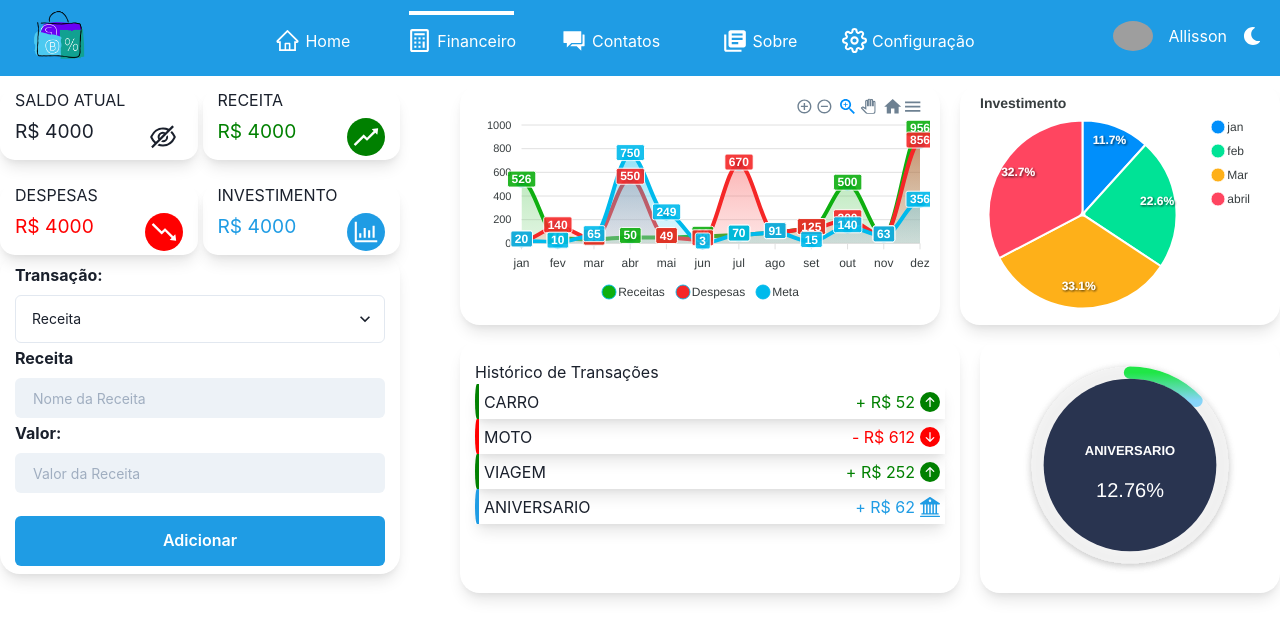
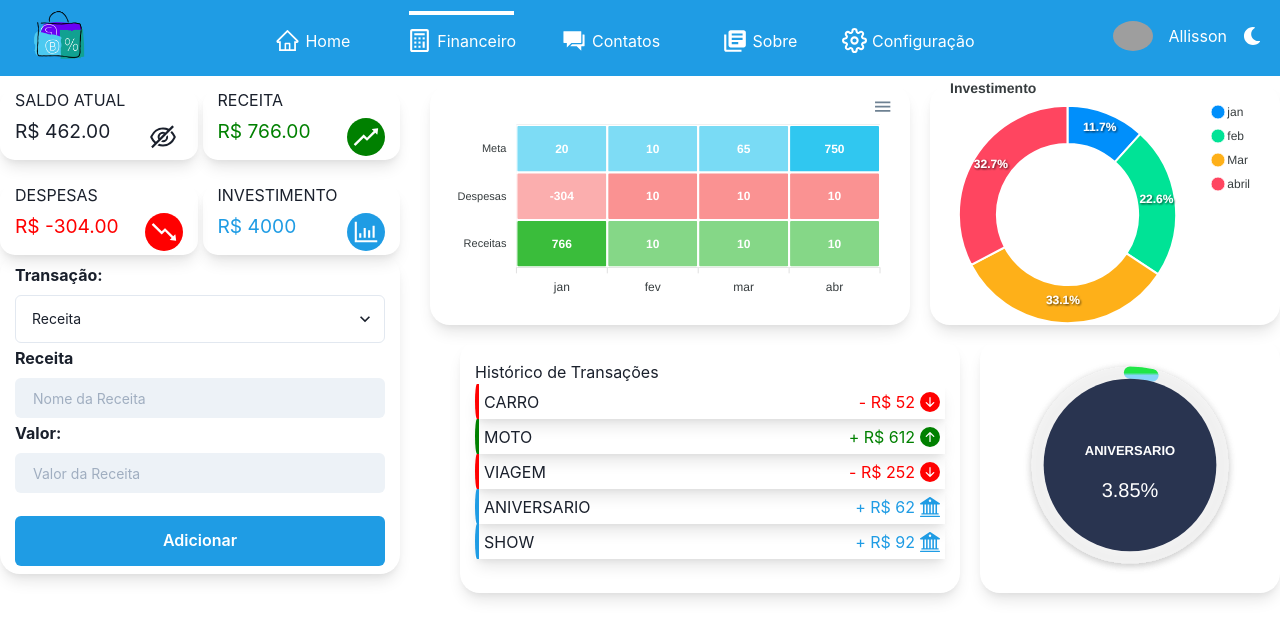
Before and after one commit to Allisson-Lima-Dev/Bank, a Next.js app: page /control in a window 1280 px wide. Shown: the top 638 px of the page. Built offline with nearby package versions, Linux system fonts and the light colour scheme; grey boxes are pictures that could not be loaded.

Commit message:
lógica da receita

```diff
--- a/src/pages/control.tsx
+++ b/src/pages/control.tsx
@@ -51,13 +51,70 @@ export default function Control() {
 
   const shadow = useColorModeValue('lg', 'dark-lg');
 
-  const valorPor = (638 * 100) / 5000;
+
   const [valuePerson, setValuePerson] = useState<any>('1');
 
   console.log(valuePerson);
   const { register, handleSubmit, formState, setValue, getValues } = useForm({
     resolver: yupResolver(TransitionInFormSchema),
   });
+  let [total, setTotal] = useState<any>([
+    { id: 1, name: 'Carro', amount: -52, type: 2 },
+    { id: 2, name: 'Moto', amount: 612, type: 1 },
+    { id: 3, name: 'Viagem', amount: -252, type: 2 },
+    { id: 4, name: 'aniversario', amount: 62, type: 3 },
+    { id: 6, name: 'Show', amount: 92, type: 3 },
+  ]);
+
+  const initial = () => {};
+
+  const generateId = () => Math.round(Math.random() * 1000);
+
+  const handleTransition = (data: DataTransition) => {
+    const transition = {
+      id: generateId(),
+      name: data.name,
+      amount: Number(data.type == 2 ? `-${data.amount}` : data.amount),
+      type: data.type,
+    };
+
+    console.log(transition);
+    localStorage.setItem('Transations', JSON.stringify(total));
+
+    setTotal([transition, ...total]);
+    initial();
+  };
+
+  const transationsAmounts = total.map((transition: any) => transition.amount);
+  const ValueTotal = transationsAmounts
+    .reduce(
+      (accumulator: any, transaction: any) => accumulator + transaction,
+      0,
+    )
+    .toFixed(2);
+
+  const income = transationsAmounts
+    .filter((amount: any) => amount > 0)
+    .reduce(
+      (accumulator: any, transaction: any) => accumulator + transaction,
+      0,
+    )
+    .toFixed(2);
+  const expense = transationsAmounts
+    .filter((amount: any) => amount < 0)
+    .reduce(
+      (accumulator: any, transaction: any) => accumulator + transaction,
+      0,
+    )
+    .toFixed(2);
+  const goal = total.filter((goal: any) => goal.type == 3);
+  const amountGoal = goal.map((goal: any) => goal.amount).reduce((accumulator: any, transaction: any) => accumulator + transaction,
+  0,)
+
+  const valorPor = (amountGoal * 100) / 4000;
+  console.log(amountGoal);
+
+  console.log(ValueTotal);
 
   const [options, setOptions] = useState({
     chart: {
@@ -96,57 +153,33 @@ export default function Control() {
         'fev',
         'mar',
         'abr',
-        'mai',
-        'jun',
-        'jul',
-        'ago',
-        'set',
-        'out',
-        'nov',
-        'dez',
+        // 'mai',
+        // 'jun',
+        // 'jul',
+        // 'ago',
+        // 'set',
+        // 'out',
+        // 'nov',
+        // 'dez',
       ],
     },
   });
+
+
   const [series, setSeries] = useState([
     {
       name: 'Receitas',
-      data: [526, 40, 35, 50, 49, 60, 70, 91, 125, 500, 63, 956],
+      data: [income, 10, 10, 10], //10, 10, 10, 10, 10, 10, 10, 10],
     },
     {
       name: 'Despesas',
-      data: [20, 140, 35, 550, 49, 30, 670, 91, 125, 200, 63, 856],
+      data: [expense, 10, 10, 10], //, 10, 10, 10, 10, 10, 10, 10, 10],
     },
     {
       name: 'Meta',
-      data: [20, 10, 65, 750, 249, 3, 70, 91, 15, 140, 63, 356],
+      data: [20, 10, 65, 750], // 249, 3, 70, 91, 15, 140, 63, 356],
     },
   ]);
-
-  let [total, setTotal] = useState<any>([
-    { id: 1, name: 'Carro', amount: 52, type: 1 },
-    { id: 2, name: 'Moto', amount: 612, type: 2 },
-    { id: 3, name: 'Viagem', amount: 252, type: 1 },
-    { id: 4, name: 'aniversario', amount: 62, type: 3 },
-  ]);
-
-  const initial = () => {};
-
-  const generateId = () => Math.round(Math.random() * 1000);
-
-  const handleTransition = (data: DataTransition) => {
-    const transition = {
-      id: generateId(),
-      name: data.name,
-      amount: data.type == 2 ? `-${data.amount}` : data.amount,
-      type: data.type,
-    };
-
-    console.log(transition);
-    localStorage.setItem('Transations', JSON.stringify(total));
-
-    setTotal([transition, ...total]);
-    initial();
-  };
 
   return (
     <Box>
@@ -169,13 +202,13 @@ export default function Control() {
                 <CardValues
                   widthCard="100%"
                   title="Saldo Atual"
-                  value={4000}
+                  value={ValueTotal}
                   buttonHide={false}
                 />
                 <CardValues
                   widthCard="100%"
                   title="receita"
-                  value={4000}
+                  value={income}
                   buttonHide={true}
                   iconLabel={<AiOutlineRise size={30} />}
                   bgRevenue={true}
@@ -191,7 +224,7 @@ export default function Control() {
               >
                 <CardValues
                   title="despesas"
-                  value={4000}
+                  value={expense}
                   buttonHide={true}
                   iconLabel={<AiOutlineFall size={30} />}
                   bgExpense={true}
@@ -257,6 +290,8 @@ export default function Control() {
                 <Input
                   placeholder="Valor da Receita"
                   label="Valor:"
+                  type={'number'}
+                  step="any"
                   mb="3px"
                   {...register('amount')}
                   error={formState.errors.amount}
@@ -292,7 +327,7 @@ export default function Control() {
                   <Chart
                     options={options}
                     series={series}
-                    type="area"
+                    type="heatmap"
                     width={'100%'}
                     height={210}
                   />
@@ -323,8 +358,8 @@ export default function Control() {
                       title: { text: 'Investimento' },
                     }}
                     series={[305, 589, 862, 852]}
-                    type="pie"
-                    width={300}
+                    type="donut"
+                    width={330}
                     height={490}
                   />
                 </Flex>
--- a/src/styles/Home.module.css
+++ b/src/styles/Home.module.css
@@ -5,6 +5,7 @@
   .app {
     position: fixed;
     bottom: 0;
+    left: 0;
   }
 }
 @media (min-width: 1700px) {
```
